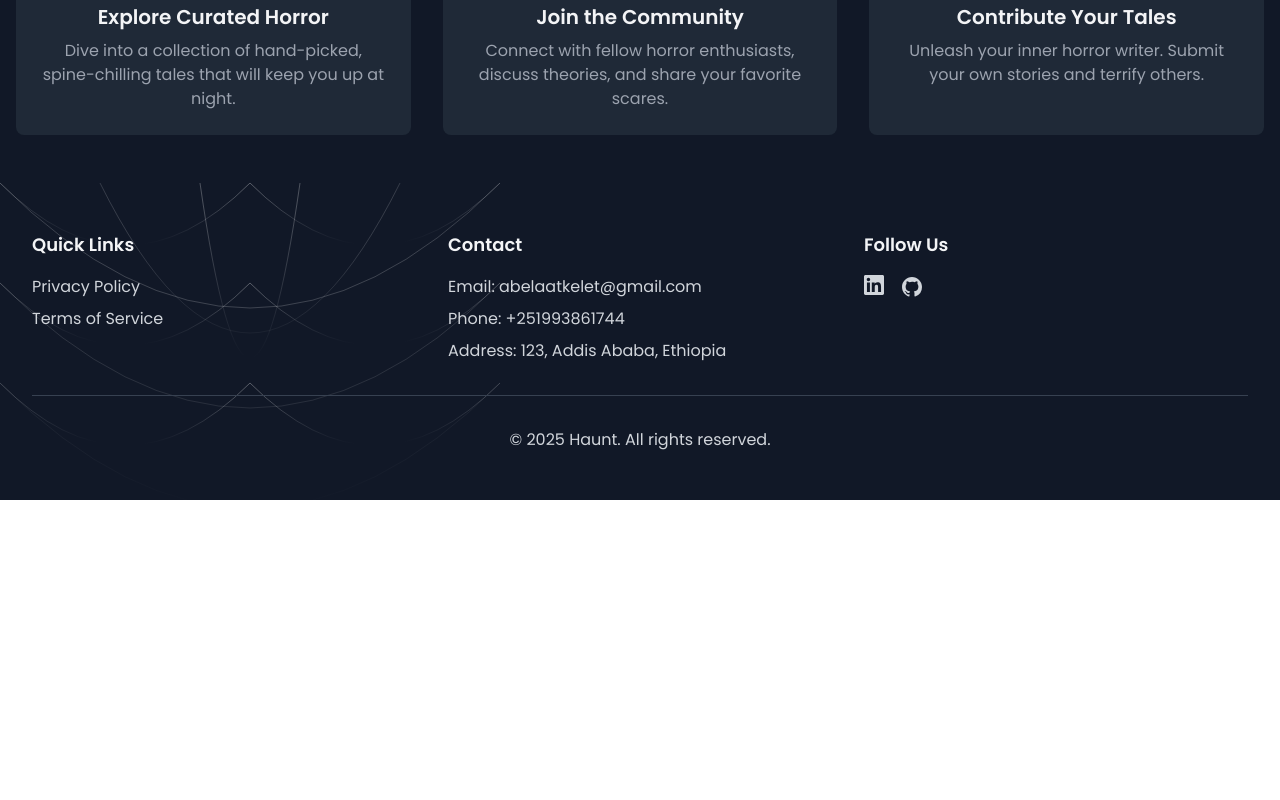
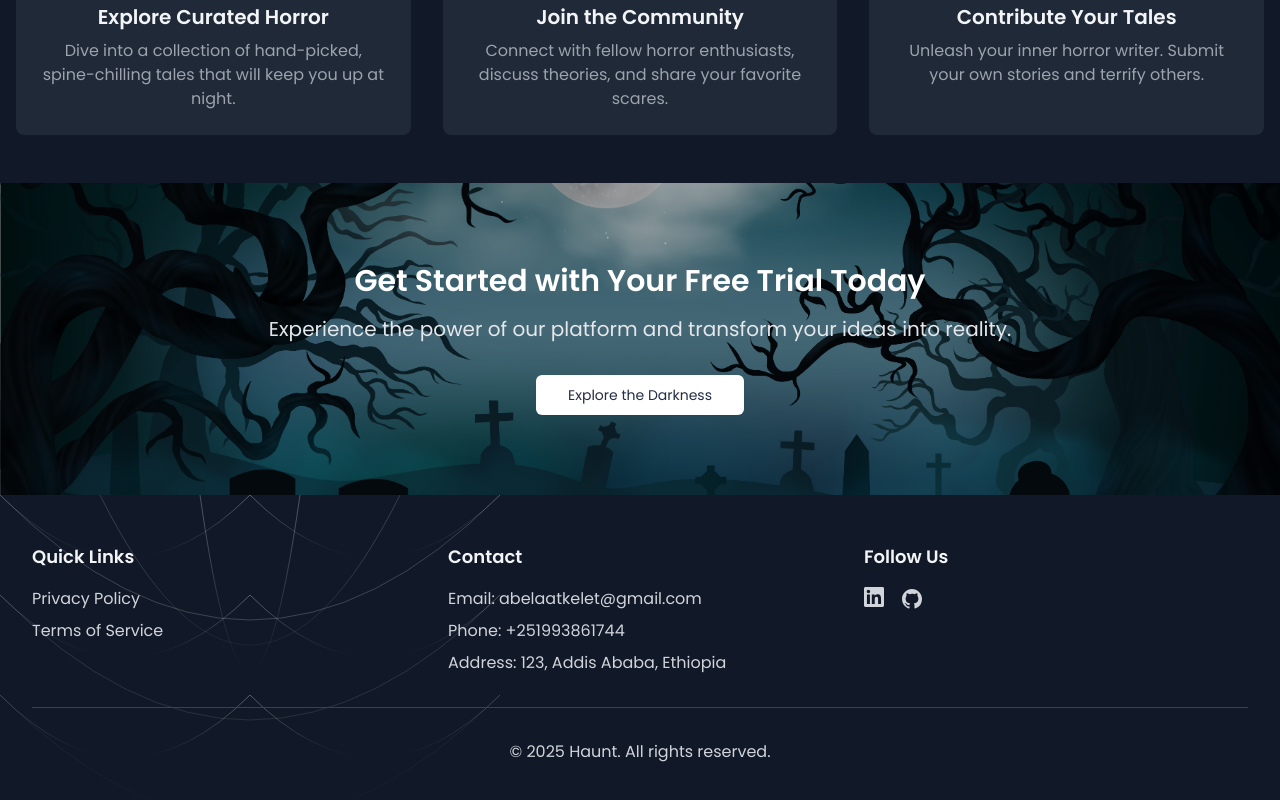
Before and after one commit to abelxo19/horror-fan-site, a Next.js app: page / in a window 1280 px wide. Shown: the part 1009-1809 px from the top of the page. Before the commit the page ends 1509 px from the top, so only its background shows below. Built offline with nearby package versions, Linux system fonts and the light colour scheme.

Commit message:
add-cta-section

```diff
--- a/app/page.tsx
+++ b/app/page.tsx
@@ -1,6 +1,7 @@
 import Hero from "../components/hero";
 import Header from "../components/header";
 import Features from "@/components/features";
+import CTA from "@/components/cta";
 
 export default function Home() {
   return (
@@ -10,6 +11,7 @@ export default function Home() {
         <Hero />
       </main>
       <Features/>
+      <CTA/>
     </div>
   );
 }
--- a/components/cta.tsx
+++ b/components/cta.tsx
@@ -0,0 +1,40 @@
+"use client"
+
+import Image from "next/image"
+import { Button } from "@/components/ui/button"
+import cta_bg from '@/public/cta-bg.jpg'
+import { GitlabIcon as GitHub } from "lucide-react"
+
+export default function HorrorCTA() {
+  return (
+    <section className="relative py-20 overflow-hidden">
+      {/* Background Image */}
+      <div className="absolute inset-0 z-0">
+        <Image
+          src={cta_bg}
+          alt="Spooky cemetery background"
+          layout="fill"
+          objectFit="cover"
+          priority
+        />
+        {/* Semi-transparent Overlay */}
+        <div className="absolute inset-0 bg-black/30"></div>
+      </div>
+
+      {/* Content */}
+      <div className="relative z-10 container mx-auto px-4 sm:px-6 lg:px-8 text-center">
+        <h2 className="text-3xl font-bold mb-4 text-white">Get Started with Your Free Trial Today</h2>
+        <p className="text-xl mb-8 text-gray-200">
+          Experience the power of our platform and transform your ideas into reality.
+        </p>
+        <Button
+          size="lg"
+          variant="secondary"
+          className="bg-white text-[#232e44] hover:bg-gray-100 transition-colors duration-300"
+        >
+          Explore the Darkness
+        </Button>
+      </div>
+    </section>
+  )
+}
```
Also changed, not shown: public/cta-bg.jpg (added).
